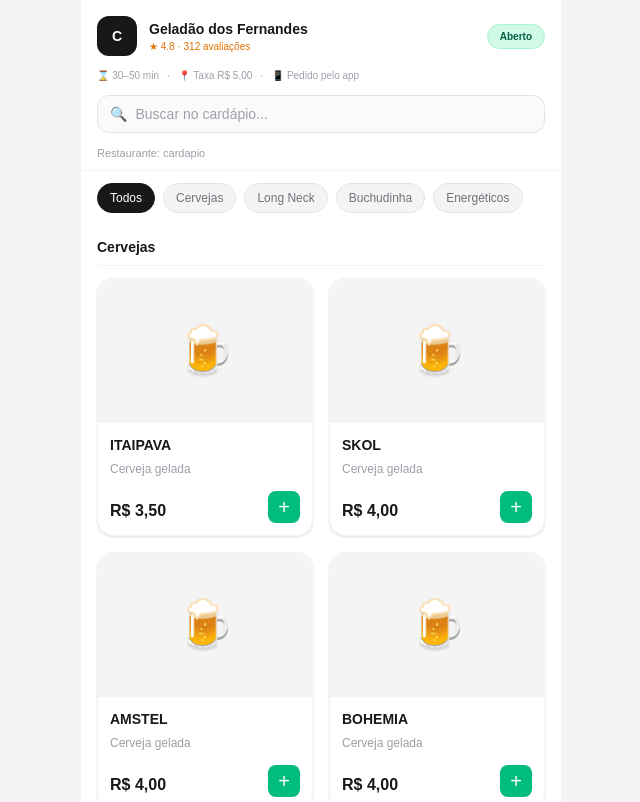
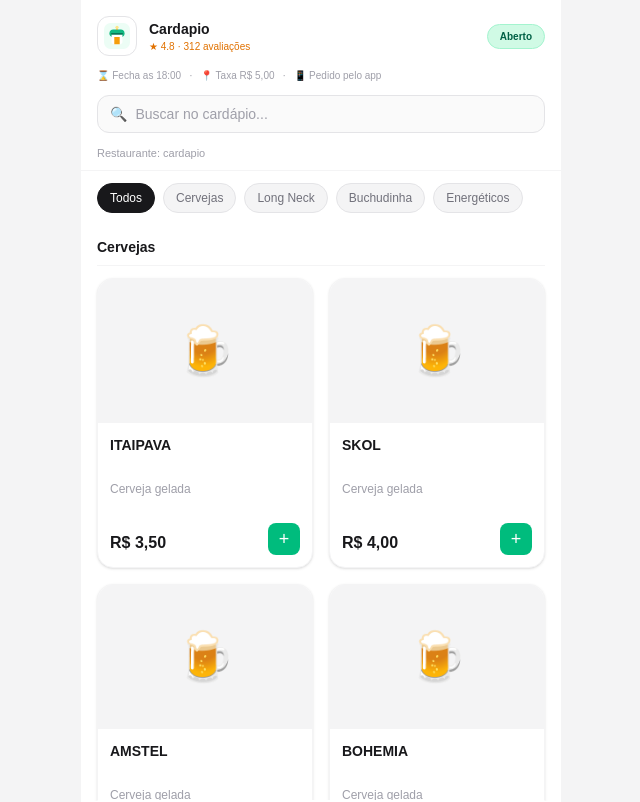
Before and after one commit to Matheuschimendes/sistema_de_pedidos, a Next.js app: page /cardapio in a window 1280 px wide. Shown: the top 802 px of the page, without its empty margins (319-959 px from the left). Built offline with nearby package versions, Linux system fonts and the light colour scheme.

Commit message:
atualizacao do sistema, horario de abertura

```diff
--- a/src/app/(public)/[slug]/checkout/page.tsx
+++ b/src/app/(public)/[slug]/checkout/page.tsx
@@ -1,6 +1,6 @@
 "use client";
 
-import { useEffect, useMemo, useState } from "react";
+import { startTransition, use, useEffect, useMemo, useState } from "react";
 import { menuProducts } from "@/src/data/menu-products";
 import { deliveryFeeDefault } from "@/src/data/checkout-mock";
 import { CheckoutHeader } from "@/src/components/public/checkout/checkout-header";
@@ -10,6 +10,7 @@
 import { PaymentOptions } from "@/src/components/public/checkout/payment-options";
 import { CheckoutFooter } from "@/src/components/public/checkout/checkout-footer";
 import { OrderSuccess } from "@/src/components/public/checkout/order-success";
+import { getRestaurantBySlug } from "@/src/data/restaurants";
 import {
   CustomerData,
   DeliveryType,
@@ -27,8 +28,8 @@
   }>;
 };
 
-export default async function CheckoutPage({ params }: Props) {
-  const { slug } = await params;
+export default function CheckoutPage({ params }: Props) {
+  const { slug } = use(params);
   return <CheckoutClient slug={slug} />;
 }
 
@@ -39,6 +40,7 @@
   const [successOrder, setSuccessOrder] = useState<string | null>(null);
   const [checkoutItems, setCheckoutItems] = useState<CheckoutItem[]>([]);
   const [hydrated, setHydrated] = useState(false);
+  const restaurant = getRestaurantBySlug(slug);
 
   const [customer, setCustomer] = useState<CustomerData>({
     name: "",
@@ -50,24 +52,33 @@
   useEffect(() => {
     const cart = getCartFromStorage("mesa-cart");
     const items = getCartItemsFromProducts(menuProducts, cart);
-    setCheckoutItems(items);
+    let nextCustomer: CustomerData = {
+      name: "",
+      phone: "",
+      address: "",
+      notes: "",
+    };
 
     const savedCustomer = window.localStorage.getItem("customer-data");
 
     if (savedCustomer) {
       try {
-        setCustomer(JSON.parse(savedCustomer));
+        nextCustomer = JSON.parse(savedCustomer);
       } catch {
-        setCustomer({
+        nextCustomer = {
           name: "",
           phone: "",
           address: "",
           notes: "",
-        });
+        };
       }
     }
 
-    setHydrated(true);
+    startTransition(() => {
+      setCheckoutItems(items);
+      setCustomer(nextCustomer);
+      setHydrated(true);
+    });
   }, []);
 
   useEffect(() => {
@@ -178,7 +189,11 @@
 
   return (
     <main className="mx-auto min-h-screen max-w-[480px] bg-zinc-50">
-      <CheckoutHeader slug={slug} />
+      <CheckoutHeader
+        slug={slug}
+        restaurantName={restaurant.name}
+        restaurantLogo={restaurant.logo}
+      />
 
       <div className="flex flex-col gap-3 px-4 pb-32 pt-3">
         <OrderSummary items={checkoutItems} subtotal={subtotal} />
--- a/src/app/(public)/[slug]/page.tsx
+++ b/src/app/(public)/[slug]/page.tsx
@@ -1,12 +1,14 @@
 "use client";
 
-import { useMemo, useState } from "react";
+import { use, useEffect, useMemo, useState } from "react";
 import { MenuHeader } from "@/src/components/public/menu/menu-header";
 import { CategoryChips } from "@/src/components/public/menu/category-chips";
 import { ProductCard } from "@/src/components/public/menu/product-card";
 import { CartBar } from "@/src/components/public/menu/cart-bar";
 import { CartDrawer } from "@/src/components/public/menu/cart-drawer";
 import { menuProducts, menuCategories } from "@/src/data/menu-products";
+import { getRestaurantBySlug } from "@/src/data/restaurants";
+import { getRestaurantBusinessStatus } from "@/src/lib/get-restaurant-business-status";
 import { useCart } from "@/src/hooks/use-cart";
 
 type Props = {
@@ -15,8 +17,8 @@
   }>;
 };
 
-export default async function PublicMenuPage({ params }: Props) {
-  const { slug } = await params;
+export default function PublicMenuPage({ params }: Props) {
+  const { slug } = use(params);
   return <CardapioClient slug={slug} />;
 }
 
@@ -24,6 +26,20 @@
   const [search, setSearch] = useState("");
   const [selectedCategory, setSelectedCategory] = useState("Todos");
   const [drawerOpen, setDrawerOpen] = useState(false);
+  const [currentTime, setCurrentTime] = useState(() => new Date());
+
+  const restaurant = useMemo(() => getRestaurantBySlug(slug), [slug]);
+  const restaurantBusinessStatus = useMemo(() => {
+    return getRestaurantBusinessStatus(restaurant, currentTime);
+  }, [restaurant, currentTime]);
+
+  useEffect(() => {
+    const intervalId = window.setInterval(() => {
+      setCurrentTime(new Date());
+    }, 60_000);
+
+    return () => window.clearInterval(intervalId);
+  }, []);
 
   const {
     cart,
@@ -70,7 +86,11 @@
     <main className="min-h-screen bg-zinc-100">
       <div className="mx-auto flex min-h-screen w-full max-w-[480px] flex-col bg-white">
         <MenuHeader
-          restaurantName="Geladão dos Fernandes"
+          restaurantName={restaurant.name}
+          restaurantLogo={restaurant.logo}
+          restaurantStatusLabel={restaurantBusinessStatus.label}
+          restaurantStatusDetail={restaurantBusinessStatus.detail}
+          restaurantStatusTone={restaurantBusinessStatus.tone}
           slug={slug}
           search={search}
           onSearchChange={setSearch}
--- a/src/components/public/menu/menu-header.tsx
+++ b/src/components/public/menu/menu-header.tsx
@@ -1,5 +1,13 @@
+import Image from "next/image";
+import { getNameInitials } from "@/src/lib/get-name-initials";
+import { RestaurantBusinessTone } from "@/src/types/restaurant";
+
 type MenuHeaderProps = {
   restaurantName: string;
+  restaurantLogo?: string;
+  restaurantStatusLabel: string;
+  restaurantStatusDetail: string;
+  restaurantStatusTone: RestaurantBusinessTone;
   slug: string;
   search: string;
   onSearchChange: (value: string) => void;
@@ -7,16 +15,40 @@
 
 export function MenuHeader({
   restaurantName,
+  restaurantLogo,
+  restaurantStatusLabel,
+  restaurantStatusDetail,
+  restaurantStatusTone,
   slug,
   search,
   onSearchChange,
 }: MenuHeaderProps) {
+  const restaurantInitials = getNameInitials(restaurantName);
+  const statusClassName =
+    restaurantStatusTone === "open"
+      ? "border-emerald-200 bg-emerald-100 text-emerald-800"
+      : restaurantStatusTone === "closed"
+        ? "border-rose-200 bg-rose-50 text-rose-700"
+        : "border-zinc-200 bg-zinc-100 text-zinc-700";
+
   return (
     <header className="sticky top-0 z-20 border-b border-zinc-100 bg-white px-4 pb-0 pt-4">
       <div className="mb-3 flex items-center justify-between">
         <div className="flex items-center gap-3">
-          <div className="flex h-10 w-10 items-center justify-center rounded-xl bg-zinc-900 text-sm font-semibold text-white">
-            C
+          <div className="relative flex h-10 w-10 shrink-0 items-center justify-center overflow-hidden rounded-xl border border-zinc-200 bg-white">
+            {restaurantLogo ? (
+              <Image
+                src={restaurantLogo}
+                alt={`Logo do restaurante ${restaurantName}`}
+                fill
+                sizes="40px"
+                className="object-contain p-1.5"
+              />
+            ) : (
+              <span className="text-sm font-semibold text-zinc-900">
+                {restaurantInitials}
+              </span>
+            )}
           </div>
 
           <div>
@@ -29,13 +61,15 @@
           </div>
         </div>
 
-        <div className="rounded-full border border-emerald-200 bg-emerald-100 px-3 py-1 text-[10px] font-semibold text-emerald-800">
-          Aberto
+        <div
+          className={`rounded-full border px-3 py-1 text-[10px] font-semibold ${statusClassName}`}
+        >
+          {restaurantStatusLabel}
         </div>
       </div>
 
       <div className="mb-3 flex items-center gap-2 text-[10px] text-zinc-400">
-        <span>⌛ 30–50 min</span>
+        <span>⌛ {restaurantStatusDetail}</span>
         <span>·</span>
         <span>📍 Taxa R$ 5,00</span>
         <span>·</span>
--- a/src/components/public/menu/product-card.tsx
+++ b/src/components/public/menu/product-card.tsx
@@ -16,45 +16,46 @@
   onDecrease,
 }: ProductCardProps) {
   return (
-    <div className="overflow-hidden rounded-2xl border border-zinc-100 bg-white shadow-sm transition hover:shadow-md">
-      <div className="relative h-36 w-full bg-zinc-100">
+    <div className="overflow-hidden rounded-2xl border border-zinc-100 bg-white shadow-sm transition">
+      <div className="relative h-28 w-full bg-zinc-100 sm:h-36">
         {product.image ? (
           <Image
             src={product.image}
             alt={product.name}
             fill
             className="object-cover"
+            sizes="(max-width: 640px) 50vw, 33vw"
           />
         ) : (
-          <div className="flex h-full w-full items-center justify-center text-5xl">
+          <div className="flex h-full w-full items-center justify-center text-4xl sm:text-5xl">
             {product.emoji}
           </div>
         )}
       </div>
 
-      <div className="p-3">
-        <div className="text-sm font-semibold uppercase text-zinc-900">
+      <div className="p-2.5 sm:p-3">
+        <div className="line-clamp-2 min-h-[2.5rem] text-[11px] font-semibold uppercase leading-5 text-zinc-900 sm:text-sm">
           {product.name}
         </div>
 
-        <div className="mt-1 line-clamp-2 text-xs leading-5 text-zinc-400">
+        <div className="mt-1 line-clamp-2 min-h-[2.25rem] text-[10px] leading-4 text-zinc-400 sm:text-xs sm:leading-5">
           {product.description}
         </div>
 
-        <div className="mt-3 flex items-end justify-between gap-3">
-          <div className="text-base font-semibold text-zinc-900">
+        <div className="mt-2 flex items-end justify-between gap-2">
+          <div className="text-sm font-semibold text-zinc-900 sm:text-base">
             {formatBRL(product.price)}
           </div>
 
           {quantity === 0 ? (
             <button
               onClick={onAdd}
-              className="flex h-8 w-8 items-center justify-center rounded-lg bg-emerald-500 text-xl text-white transition hover:scale-105"
+              className="flex h-8 w-8 shrink-0 items-center justify-center rounded-lg bg-emerald-500 text-lg text-white"
             >
               +
             </button>
           ) : (
-            <div className="flex items-center gap-2">
+            <div className="flex shrink-0 items-center gap-1 sm:gap-2">
               <button
                 onClick={onDecrease}
                 className="flex h-7 w-7 items-center justify-center rounded-lg border border-zinc-200 bg-white text-sm text-zinc-700"
@@ -62,7 +63,7 @@
                 −
               </button>
 
-              <span className="min-w-4 text-center text-sm font-semibold text-zinc-900">
+              <span className="min-w-[18px] text-center text-xs font-semibold text-zinc-900 sm:text-sm">
                 {quantity}
               </span>
 
--- /dev/null
+++ b/src/data/restaurants.ts
@@ -0,0 +1,54 @@
+import { RestaurantOpeningHours, RestaurantProfile } from "@/src/types/restaurant";
+
+const defaultRestaurantLogo = "/brand/default-restaurant-logo.svg";
+const defaultTimeZone = "America/Fortaleza";
+const defaultOpeningHours: RestaurantOpeningHours = {
+  monday: { open: "08:00", close: "18:00" },
+  tuesday: { open: "08:00", close: "22:00" },
+  wednesday: { open: "08:00", close: "22:00" },
+  thursday: { open: "08:00", close: "22:00" },
+  friday: { open: "08:00", close: "23:00" },
+  saturday: { open: "08:00", close: "23:00" },
+  sunday: { open: "09:00", close: "18:00" },
+};
+
+const restaurants: Record<string, RestaurantProfile> = {
+  "geladao-dos-fernandes": {
+    slug: "geladao-dos-fernandes",
+    name: "Geladão dos Fernandes",
+    logo: defaultRestaurantLogo,
+    timeZone: defaultTimeZone,
+    openingHours: defaultOpeningHours,
+  },
+};
+
+export function getRestaurantBySlug(slug: string): RestaurantProfile {
+  const normalizedSlug = slug.trim().toLowerCase();
+  const restaurant = restaurants[normalizedSlug];
+
+  if (restaurant) {
+    return {
+      ...restaurant,
+      timeZone: restaurant.timeZone ?? defaultTimeZone,
+      openingHours: restaurant.openingHours ?? defaultOpeningHours,
+    };
+  }
+
+  return {
+    slug: normalizedSlug,
+    name: formatRestaurantName(normalizedSlug),
+    logo: defaultRestaurantLogo,
+    timeZone: defaultTimeZone,
+    openingHours: defaultOpeningHours,
+  };
+}
+
+function formatRestaurantName(slug: string) {
+  const formattedName = slug
+    .split(/[-_]+/)
+    .filter(Boolean)
+    .map((part) => part.charAt(0).toUpperCase() + part.slice(1))
+    .join(" ");
+
+  return formattedName || "Seu restaurante";
+}
--- /dev/null
+++ b/src/lib/get-name-initials.ts
@@ -0,0 +1,12 @@
+export function getNameInitials(name: string) {
+  const parts = name.trim().split(/\s+/).filter(Boolean);
+
+  if (parts.length === 0) {
+    return "?";
+  }
+
+  return parts
+    .slice(0, 2)
+    .map((part) => part.charAt(0).toUpperCase())
+    .join("");
+}
--- /dev/null
+++ b/src/lib/get-restaurant-business-status.ts
@@ -0,0 +1,138 @@
+import {
+  RestaurantBusinessStatus,
+  RestaurantOpeningHours,
+  RestaurantProfile,
+  RestaurantWeekday,
+} from "@/src/types/restaurant";
+
+const weekdayOrder: RestaurantWeekday[] = [
+  "sunday",
+  "monday",
+  "tuesday",
+  "wednesday",
+  "thursday",
+  "friday",
+  "saturday",
+];
+
+const weekdayLabels: Record<RestaurantWeekday, string> = {
+  sunday: "dom.",
+  monday: "seg.",
+  tuesday: "ter.",
+  wednesday: "qua.",
+  thursday: "qui.",
+  friday: "sex.",
+  saturday: "sab.",
+};
+
+const weekdayByShortLabel: Record<string, RestaurantWeekday> = {
+  Sun: "sunday",
+  Mon: "monday",
+  Tue: "tuesday",
+  Wed: "wednesday",
+  Thu: "thursday",
+  Fri: "friday",
+  Sat: "saturday",
+};
+
+export function getRestaurantBusinessStatus(
+  restaurant: RestaurantProfile,
+  now = new Date()
+): RestaurantBusinessStatus {
+  if (!restaurant.openingHours || Object.keys(restaurant.openingHours).length === 0) {
+    return {
+      label: "Sem horario",
+      detail: "Cadastre o horario de funcionamento",
+      tone: "neutral",
+    };
+  }
+
+  const { weekday, currentMinutes } = getCurrentTimeInfo(now, restaurant.timeZone);
+  const todayHours = restaurant.openingHours[weekday];
+
+  if (!todayHours) {
+    const nextOpening = getNextOpeningLabel(restaurant.openingHours, weekday);
+
+    return {
+      label: "Fechado",
+      detail: nextOpening ?? "Fechado hoje",
+      tone: "closed",
+    };
+  }
+
+  const openMinutes = parseTimeToMinutes(todayHours.open);
+  const closeMinutes = parseTimeToMinutes(todayHours.close);
+
+  if (currentMinutes < openMinutes) {
+    return {
+      label: "Fechado",
+      detail: `Abre hoje as ${todayHours.open}`,
+      tone: "closed",
+    };
+  }
+
+  if (currentMinutes < closeMinutes) {
+    return {
+      label: "Aberto",
+      detail: `Fecha as ${todayHours.close}`,
+      tone: "open",
+    };
+  }
+
+  const nextOpening = getNextOpeningLabel(restaurant.openingHours, weekday);
+
+  return {
+    label: "Fechado",
+    detail: nextOpening ?? "Encerrado por hoje",
+    tone: "closed",
+  };
+}
+
+function getCurrentTimeInfo(now: Date, timeZone: string) {
+  const formatter = new Intl.DateTimeFormat("en-US", {
+    timeZone,
+    weekday: "short",
+    hour: "2-digit",
+    minute: "2-digit",
+    hourCycle: "h23",
+  });
+
+  const parts = formatter.formatToParts(now);
+  const weekdayLabel = parts.find((part) => part.type === "weekday")?.value ?? "Sun";
+  const hour = Number(parts.find((part) => part.type === "hour")?.value ?? "0");
+  const minute = Number(parts.find((part) => part.type === "minute")?.value ?? "0");
+
+  return {
+    weekday: weekdayByShortLabel[weekdayLabel] ?? "sunday",
+    currentMinutes: hour * 60 + minute,
+  };
+}
+
+function getNextOpeningLabel(
+  openingHours: RestaurantOpeningHours,
+  currentWeekday: RestaurantWeekday
+) {
+  const currentIndex = weekdayOrder.indexOf(currentWeekday);
+
+  for (let offset = 1; offset <= weekdayOrder.length; offset += 1) {
+    const nextWeekday = weekdayOrder[(currentIndex + offset) % weekdayOrder.length];
+    const nextHours = openingHours[nextWeekday];
+
+    if (!nextHours) {
+      continue;
+    }
+
+    if (offset === 1) {
+      return `Abre amanha as ${nextHours.open}`;
+    }
+
+    return `Abre ${weekdayLabels[nextWeekday]} as ${nextHours.open}`;
+  }
+
+  return null;
+}
+
+function parseTimeToMinutes(value: string) {
+  const [hours, minutes] = value.split(":").map(Number);
+  return hours * 60 + minutes;
+}
--- /dev/null
+++ b/src/types/restaurant.ts
@@ -0,0 +1,33 @@
+export type RestaurantWeekday =
+  | "sunday"
+  | "monday"
+  | "tuesday"
+  | "wednesday"
+  | "thursday"
+  | "friday"
+  | "saturday";
+
+export type RestaurantDailyHours = {
+  open: string;
+  close: string;
+};
+
+export type RestaurantOpeningHours = Partial<
+  Record<RestaurantWeekday, RestaurantDailyHours>
+>;
+
+export type RestaurantBusinessTone = "open" | "closed" | "neutral";
+
+export type RestaurantBusinessStatus = {
+  label: string;
+  detail: string;
+  tone: RestaurantBusinessTone;
+};
+
+export type RestaurantProfile = {
+  slug: string;
+  name: string;
+  logo?: string;
+  timeZone: string;
+  openingHours?: RestaurantOpeningHours;
+};
```
Also changed, not shown: src/components/public/checkout/checkout-header.tsx (+31 -3 lines), src/hooks/use-cart.ts (+8 -4 lines), public/brand/default-restaurant-logo.svg (added).
